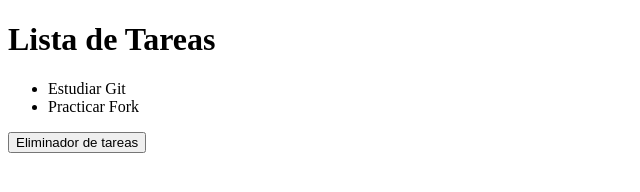
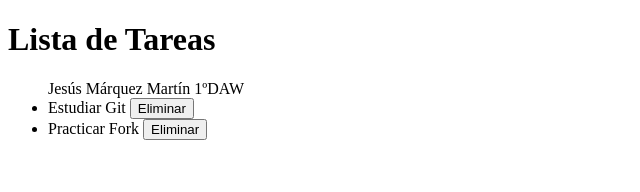
Before and after one commit to luiscampillo07-oss/TaskManager-Web, a plain HTML site: page index.html in a window 1280 px wide. Shown: the whole page, without its empty margins (0-640 px from the left). Drawn offline with Linux system fonts and the light colour scheme.

Commit message:
Update index.html

```diff
--- a/index.html
+++ b/index.html
@@ -2,13 +2,14 @@
 <html>
 <head>
 <title>Task Manager</title>
+<link rel="stylesheet" href="styles.css">
 </head>
 <body>
 <h1>Lista de Tareas</h1>
 <ul id="taskList">
-         <li>Estudiar Git</li>
-         <li>Practicar Fork</li>
+Jesús Márquez Martín 1ºDAW
+<li>Estudiar Git <button>Eliminar</button></li>
+<li>Practicar Fork <button>Eliminar</button></li>
 </ul>
-    <button>Eliminador de tareas</button>
 </body>
 </html>
```
Lines whose indentation alone changed are shown as unchanged.
